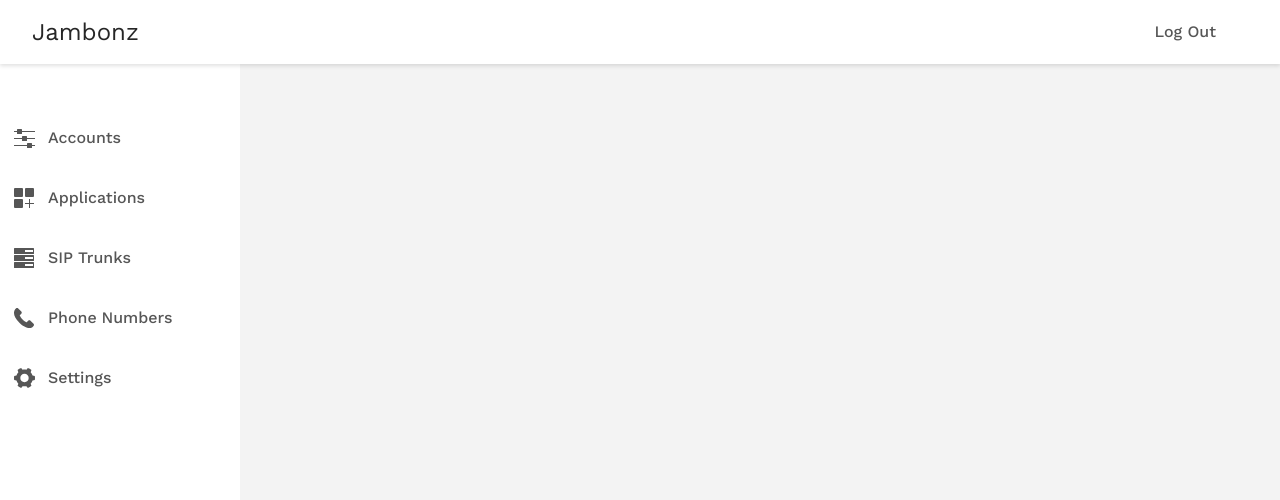
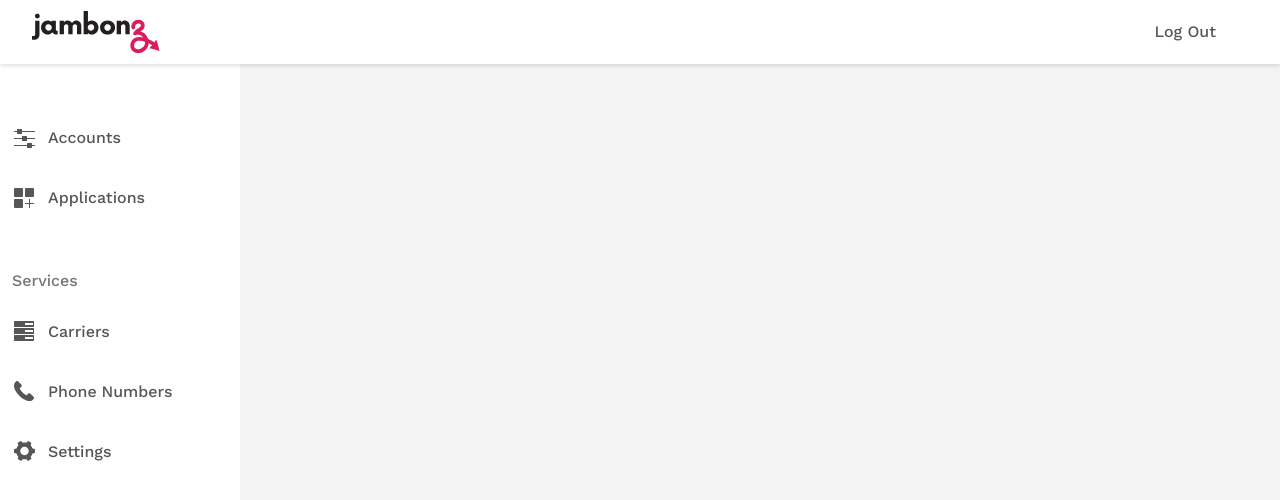
Before and after one commit to jambonz/jambonz-webapp, a React (Create React App) app: page /internal in a window 1280 px wide. Shown: the top 500 px of the page. Built offline with nearby package versions, Linux system fonts and the light colour scheme.

Commit message:
update left hand nav and header

```diff
--- a/src/components/blocks/Nav.js
+++ b/src/components/blocks/Nav.js
@@ -3,6 +3,9 @@ import { useHistory, useLocation } from 'react-router-dom';
 import styled from 'styled-components/macro';
 import { NotificationDispatchContext } from '../../contexts/NotificationContext';
 import Button from '../elements/Button';
+import { Link as ReactRouterLink } from 'react-router-dom';
+
+import LogoJambong from "../../images/LogoJambong.svg";
 
 const StyledNav = styled.nav`
   position: relative;
@@ -14,18 +17,19 @@ const StyledNav = styled.nav`
   box-shadow: 0 0.125rem 0.25rem rgba(0, 0, 0, 0.12);
 `;
 
-const NavH1 = styled.h1`
-  margin: 1.25rem 0 1.25rem 2rem;
-  font-size: 1.5rem;
-  font-weight: normal;
-  line-height: 1em;
-`;
-
 const LogOutContainer = styled.div`
   margin-right: 3rem;
   @media (max-width: 34rem) {
     margin-right: 1rem;
   }
+`;
+
+const StyledLink = styled(ReactRouterLink)`
+  text-decoration: none;
+  margin: 0 0 0 2rem;
+  height: 64px;
+  display: flex;
+  align-items: center;
 `;
 
 const Nav = () => {
@@ -46,7 +50,9 @@ const Nav = () => {
 
   return (
     <StyledNav>
-      <NavH1>Jambonz</NavH1>
+      <StyledLink to="/internal/accounts">
+        <img src={LogoJambong} alt="link-img" />
+      </StyledLink>
       {location.pathname !== '/' && (
         <LogOutContainer>
           <Button
--- a/src/components/blocks/SideMenu.js
+++ b/src/components/blocks/SideMenu.js
@@ -34,14 +34,12 @@ const StyledNavLink = styled(NavLink).attrs({ activeClassName })`
   fill: #565656;
 
   &.${activeClassName} {
-    box-shadow: inset 3px 0 0 0 #D91C5C;
     color: #D91C5C;
     fill: #D91C5C;
   }
 
   &:focus {
     outline: 0;
-    box-shadow: inset 0 0 0 3px #D91C5C;
   }
 
   &:hover {
@@ -68,6 +66,13 @@ const MenuText = styled.span`
   flex-grow: 1;
   align-items: center;
   outline: 0;
+`;
+
+const StyledH2 = styled.h2`
+  margin: 3rem 0 1rem 0.75rem;
+  font-size: 1rem;
+  font-weight: 500;
+  color: #757575;
 `;
 
 const supportAlerts = process.env.REACT_APP_SUPPORT_ALERTS;
@@ -102,16 +107,17 @@ const SideMenu = () => {
     <StyledSideMenu>
       <MenuLink to="/internal/accounts"      name="Accounts"      icon={<AccountsIcon     />} />
       <MenuLink to="/internal/applications"  name="Applications"  icon={<ApplicationsIcon />} />
-      <MenuLink to="/internal/sip-trunks"    name="SIP Trunks"    icon={<SipTrunksIcon    />} />
-      <MenuLink to="/internal/phone-numbers" name="Phone Numbers" icon={<PhoneNumbersIcon />} />
-      {showMsTeams && (
-        <MenuLink to="/internal/ms-teams-tenants" name="MS Teams Tenants" icon={<MsTeamsIcon />} />
-      )}
       {supportRecentCalls && (
         <MenuLink to="/internal/recent-calls" name="Recent Calls" icon={<RecentCallsIcon  />} />
       )}
       {supportAlerts && (
         <MenuLink to="/internal/alerts" name="Alerts" icon={<AlertsIcon  />} />
+      )}
+      <StyledH2>Services</StyledH2>
+      <MenuLink to="/internal/sip-trunks"    name="Carriers"    icon={<SipTrunksIcon    />} />
+      <MenuLink to="/internal/phone-numbers" name="Phone Numbers" icon={<PhoneNumbersIcon />} />
+      {showMsTeams && (
+        <MenuLink to="/internal/ms-teams-tenants" name="MS Teams Tenants" icon={<MsTeamsIcon />} />
       )}
       <MenuLink to="/internal/settings" name="Settings" icon={<SettingsIcon />} />
     </StyledSideMenu>
```
Also changed, not shown: src/images/LogoJambong.svg (added).
